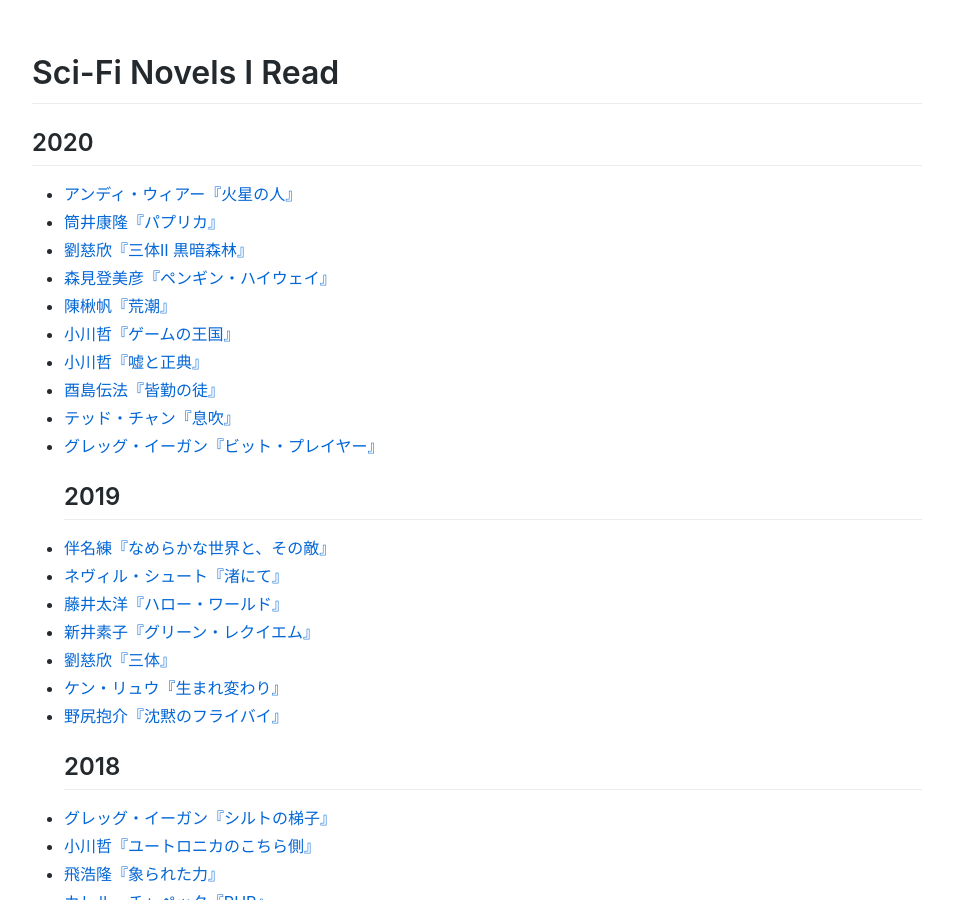
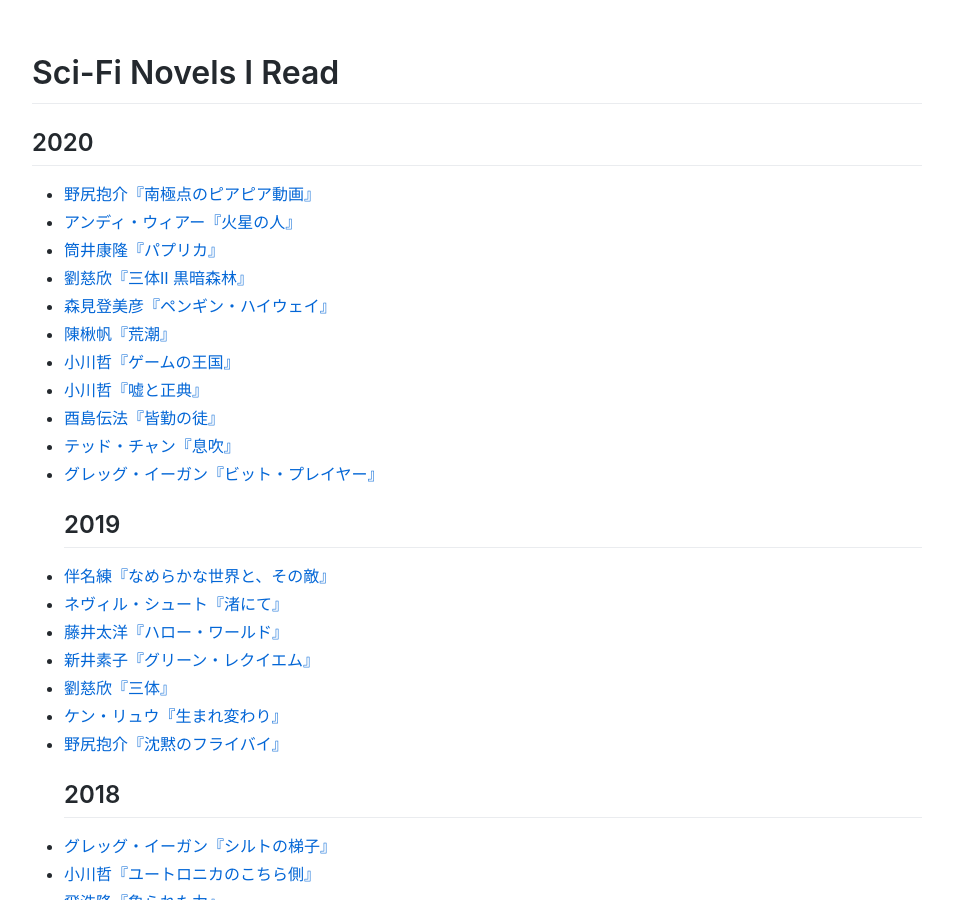
Before and after one commit to sankichi92/sankichi.net, a Jekyll site: the page built from sci-fi.md, in a window 1280 px wide and 900 px high. Shown: the whole window, without its empty margins (163-1116 px from the left). Built offline with Jekyll 4.4.1, drawn with Linux system fonts in a browser that asks for light colours; our own code applies the rules of GitHub Pages for plain Markdown files.

Commit message:
野尻抱介『南極点のピアピア動画』

```diff
--- a/_data/sci-fi-novels.yml
+++ b/_data/sci-fi-novels.yml
@@ -1,3 +1,8 @@
+- title: 南極点のピアピア動画
+  author: 野尻抱介
+  asin: B00B7GJ73M
+  date: 2020-09-02
+
 - title: 火星の人
   author: アンディ・ウィアー
   asin: B00O1VJZLO
```
